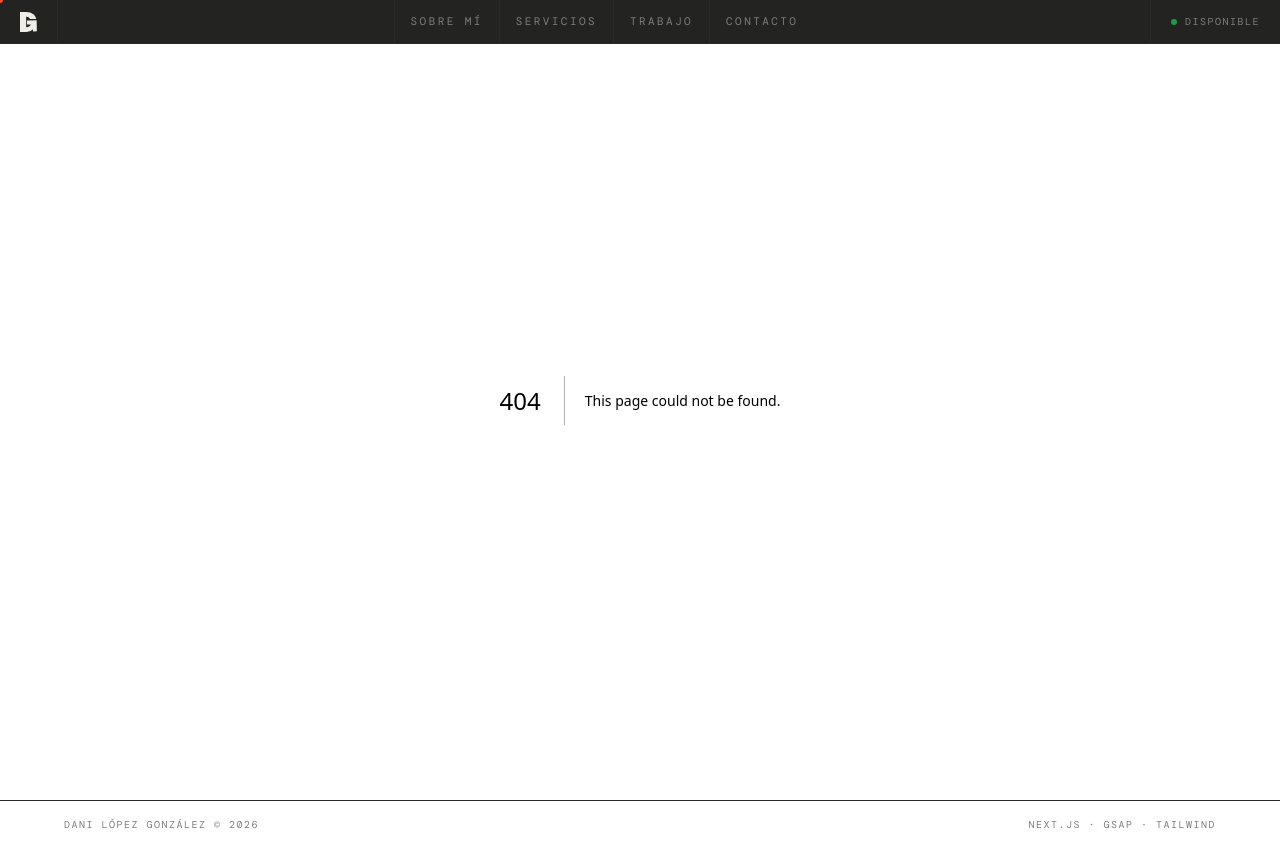
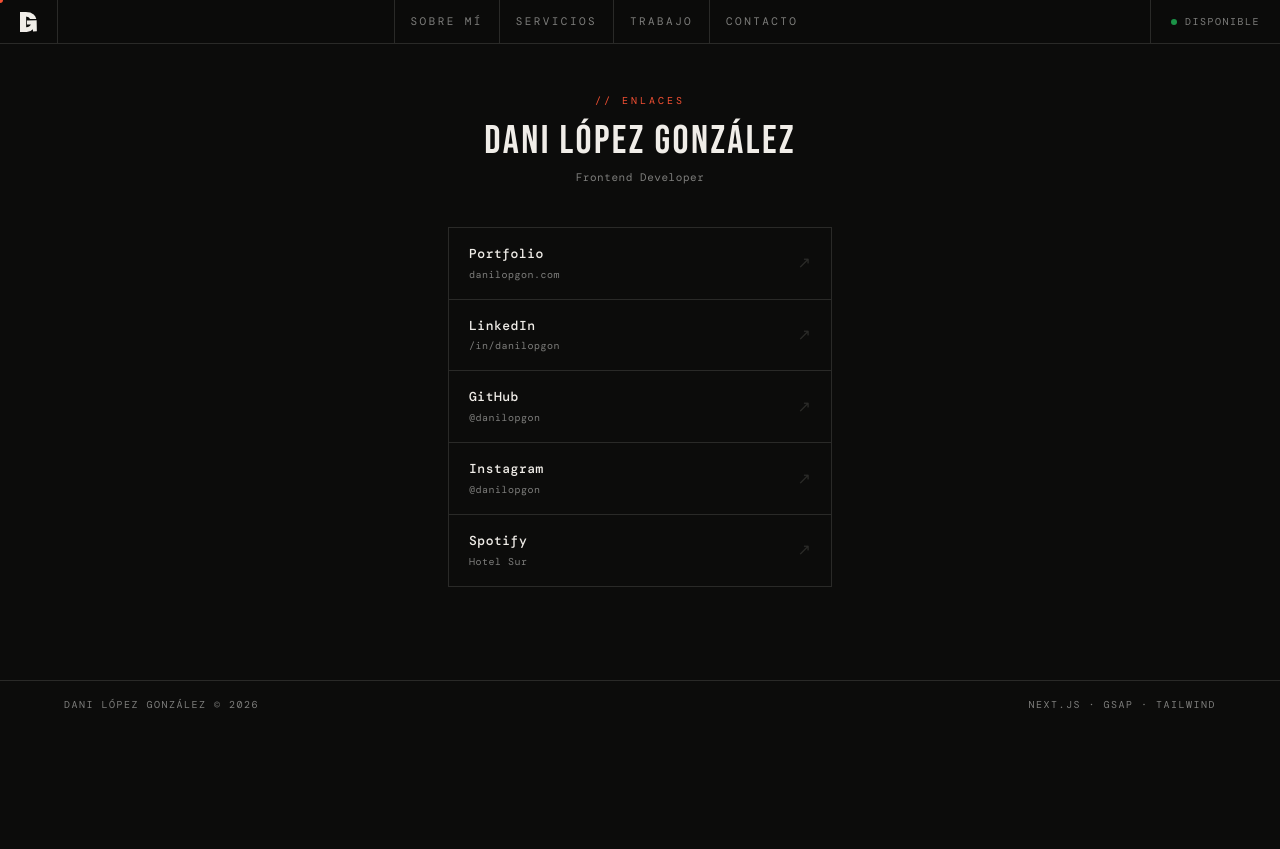
Before and after one commit to danilopgon/portfolio-2026, a Next.js app: page /enlaces in a window 1280 px wide. Before the commit this address had no page. After the commit the page ends 800 px from the top, so only its background shows below. Built offline with nearby package versions, Linux system fonts and the light colour scheme; a web font is replaced by a local one.

Commit message:
🐛 Fix JSX comment text nodes in enlaces page
Co-Authored-By: Claude Sonnet 4.6 <noreply@anthropic.com>

```diff
--- /dev/null
+++ b/src/app/enlaces/page.tsx
@@ -0,0 +1,87 @@
+import type { Metadata } from 'next'
+
+export const metadata: Metadata = {
+  title: 'Enlaces — Dani López González',
+  description: 'GitHub, LinkedIn, Instagram, Spotify y más.',
+}
+
+const links = [
+  {
+    label: 'Portfolio',
+    sub: 'danilopgon.com',
+    href: '/',
+    external: false,
+  },
+  {
+    label: 'LinkedIn',
+    sub: '/in/danilopgon',
+    href: 'https://www.linkedin.com/in/danilopgon/',
+    external: true,
+  },
+  {
+    label: 'GitHub',
+    sub: '@danilopgon',
+    href: 'https://github.com/danilopgon',
+    external: true,
+  },
+  {
+    label: 'Instagram',
+    sub: '@danilopgon',
+    href: 'https://www.instagram.com/danilopgon/',
+    external: true,
+  },
+  {
+    label: 'Spotify',
+    sub: 'Hotel Sur',
+    href: 'https://open.spotify.com/intl-es/artist/5ZsW4wbMl8qYFZ0L9xvBeu',
+    external: true,
+  },
+]
+
+export default function EnlacesPage() {
+  return (
+    <div className="min-h-[calc(100vh-120px)] flex flex-col items-center justify-center px-6 py-16">
+      <div className="w-full max-w-sm">
+        {/* Header */}
+        <div className="mb-10 text-center">
+          <p className="text-[10px] tracking-[0.3em] uppercase text-coral mb-3">
+            {'// enlaces'}
+          </p>
+          <h1 className="font-bebas text-[40px] tracking-[0.06em] text-cream leading-none">
+            Dani López González
+          </h1>
+          <p className="text-[11px] text-muted mt-2 tracking-[0.05em]">
+            Frontend Developer
+          </p>
+        </div>
+
+        {/* Links */}
+        <ul className="flex flex-col border border-border">
+          {links.map(({ label, sub, href, external }) => (
+            <li key={label} className="border-b border-border last:border-b-0">
+              <a
+                href={href}
+                {...(external
+                  ? { target: '_blank', rel: 'noopener noreferrer' }
+                  : {})}
+                className="group flex items-center justify-between px-5 py-4 hover:bg-faint transition-colors"
+              >
+                <div>
+                  <span className="block text-[13px] font-medium tracking-[0.04em] text-cream group-hover:text-coral transition-colors">
+                    {label}
+                  </span>
+                  <span className="block text-[10px] text-muted tracking-[0.05em] mt-0.5">
+                    {sub}
+                  </span>
+                </div>
+                <span className="text-[16px] text-border group-hover:text-coral group-hover:translate-x-0.5 group-hover:-translate-y-0.5 transition-all leading-none">
+                  ↗
+                </span>
+              </a>
+            </li>
+          ))}
+        </ul>
+      </div>
+    </div>
+  )
+}
```
